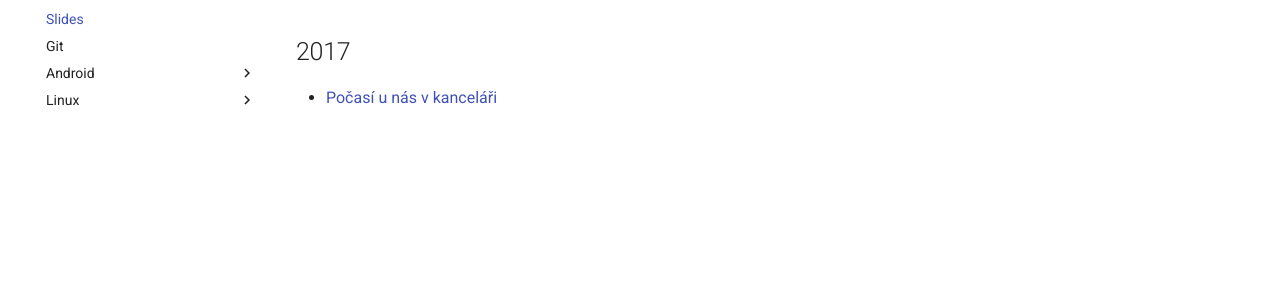
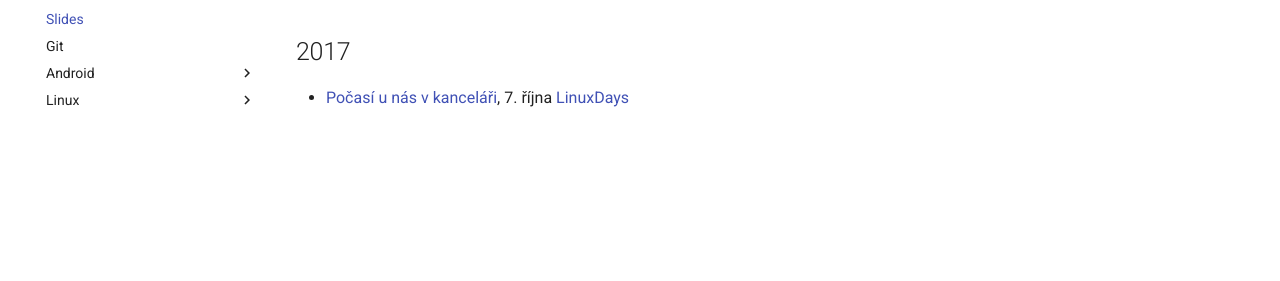
Before and after one commit to vician/wiki, an MkDocs documentation site: the page built from docs/Slides.md, in a window 1280 px wide. Shown: the part 146-427 px from the top of the page. Built offline with MkDocs 1.6.1 and Material for MkDocs 9.7.7, drawn with Linux system fonts in a browser that asks for light colours; comment, search, counter and statistics services are not loaded.

Commit message:
fixup! added linuxdays bigclown

```diff
--- a/docs/Slides.md
+++ b/docs/Slides.md
@@ -2,4 +2,4 @@
 
 ## 2017
 
-- [Počasí u nás v kanceláři](Slides/2017-linuxdays-omnia-bigclown.pdf)
+- [Počasí u nás v kanceláři](Slides/2017-linuxdays-omnia-bigclown.pdf), 7. října [LinuxDays](https://www.linuxdays.cz/)
```
